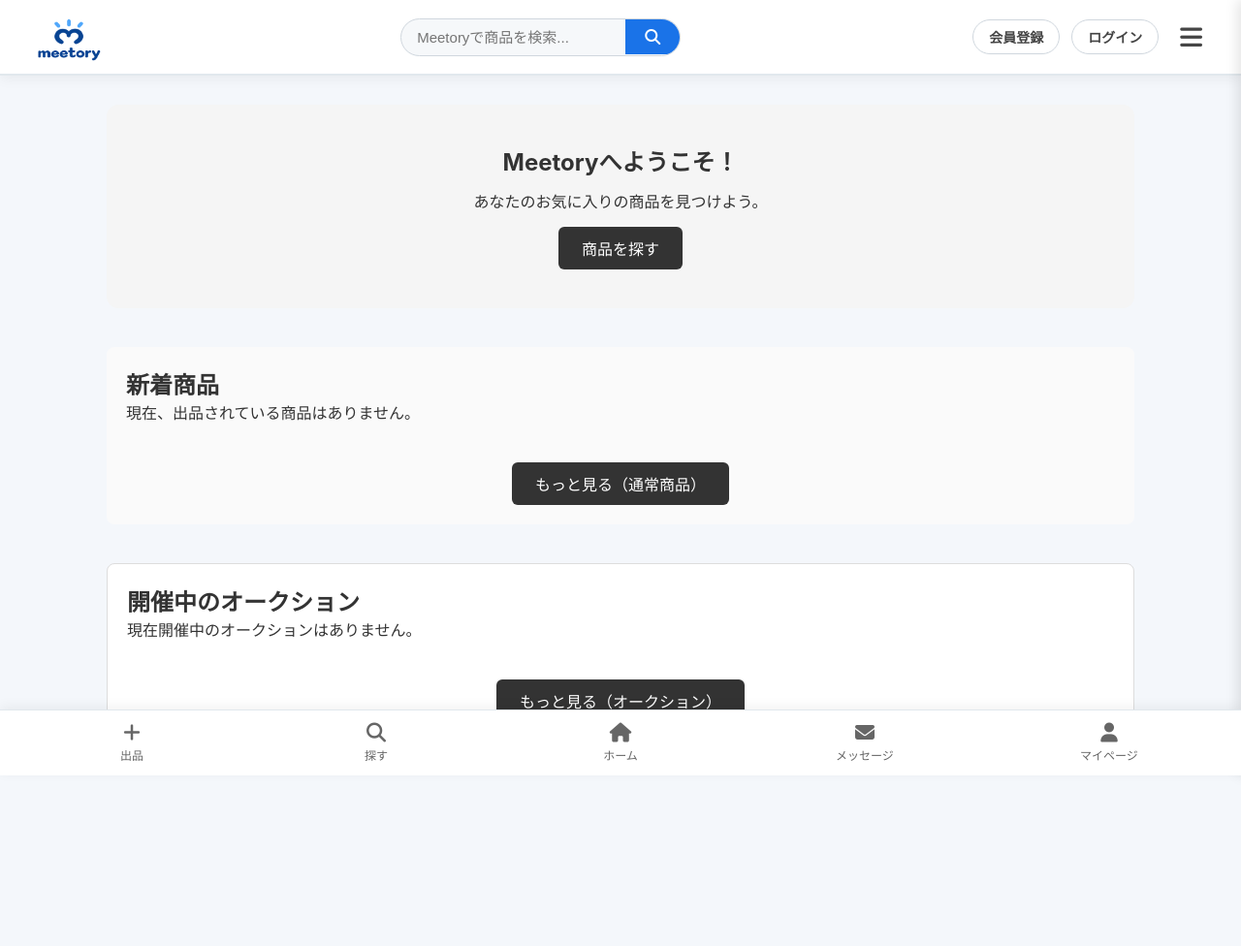
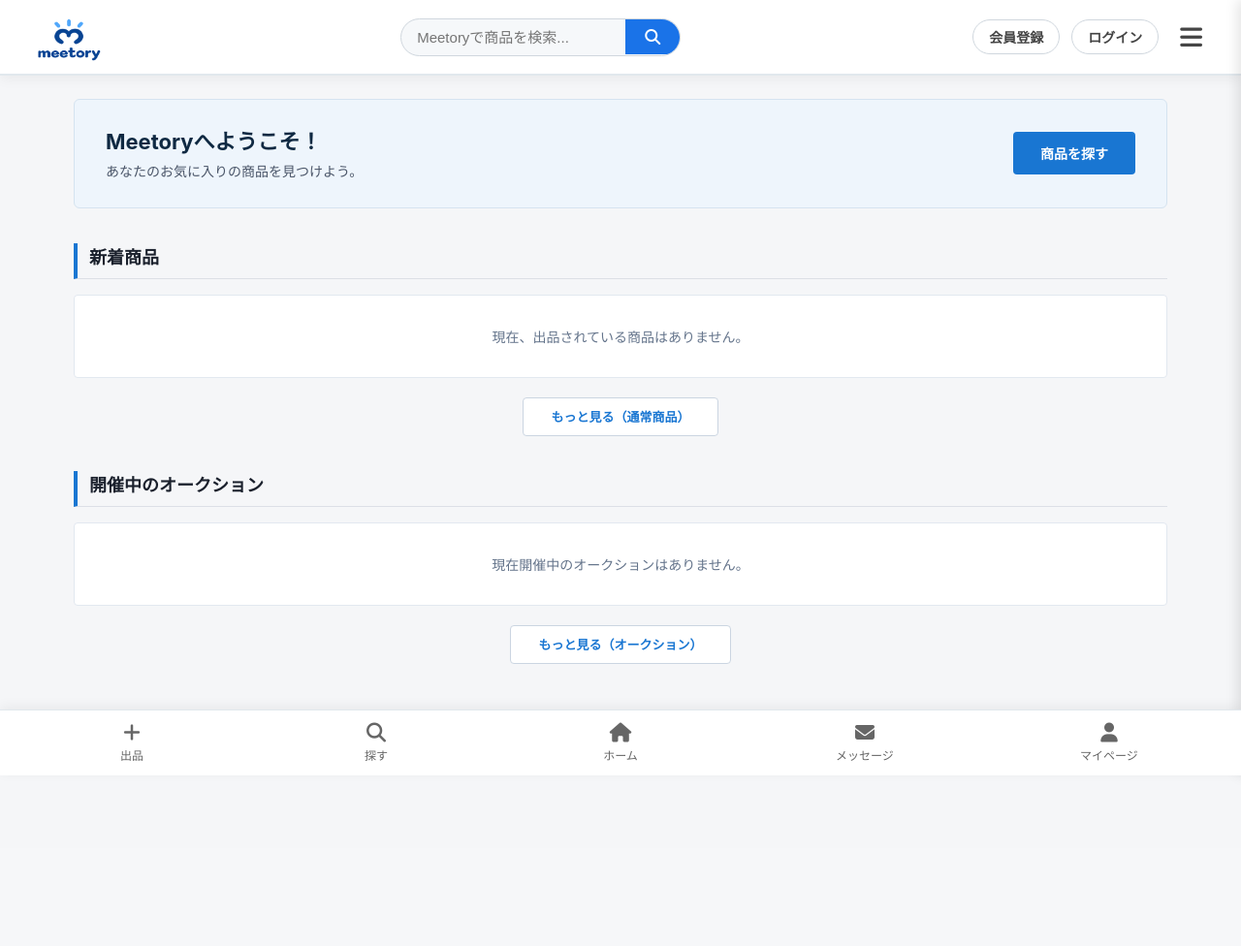
Before and after one commit to 2611043-bot/Meetory, a PHP site: page / in a window 1280 px wide. Shown: the whole page at 97% size. After the commit the page ends 785 px from the top, so only its background shows below. Run offline with PHP 8.4, Linux system fonts and the light colour scheme; data that the repository does not hold is empty; a stand-in replaces the project's code that opens the database connection.

Commit message:
変更内容

```diff
--- a/meetory/assets/css/home.css
+++ b/meetory/assets/css/home.css
@@ -1,135 +1,291 @@
-/* ホーム画面全体 */
-.home-main {
-    max-width: 1100px;
-    margin: 30px auto;
-    padding: 0 20px 100px;
+@charset "UTF-8";
+
+/* ==============================
+    ホーム画面専用スタイルシート
+    index.php で使用（PHP変更なし）
+   ============================== */
+
+body {
+    background-color: #f5f6f8;
+    margin: 0;
+    color: #222222;
 }
 
-/* ホーム画面の紹介エリア */
+.home-main {
+    width: min(100% - 32px, 1140px);
+    margin: 24px auto 110px;
+    display: flex;
+    flex-direction: column;
+    gap: 36px;
+    box-sizing: border-box;
+}
+
+/* ==============================
+    トップバナー（.home-intro）
+   ============================== */
 .home-intro {
-    padding: 40px 20px;
-    margin-bottom: 35px;
-    text-align: center;
-    background: #f5f5f5;
-    border-radius: 12px;
+    display: flex;
+    flex-wrap: wrap;
+    align-items: center;
+    justify-content: space-between;
+    gap: 16px 24px;
+    padding: 28px 32px;
+    border: 1px solid #d5e3f0;
+    border-radius: 6px;
+    background-color: #eef5fc;
 }
 
 .home-intro h1 {
-    margin-bottom: 12px;
+    margin: 0 0 6px 0;
+    font-size: 22px;
+    font-weight: 700;
+    color: #0f2942;
+    line-height: 1.4;
 }
 
-/* 商品を探すボタン・もっと見るボタン */
-.home-intro a,
-.more-goods a {
-    display: inline-block;
-    padding: 10px 24px;
-    margin-top: 15px;
-    color: #fff;
-    background: #333;
-    text-decoration: none;
-    border-radius: 6px;
+.home-intro p {
+    margin: 0;
+    font-size: 14px;
+    color: #4a5568;
 }
 
-/* 新着商品一覧 */
+/* テキスト2要素を左側にまとめるための調整 */
+@media (min-width: 681px) {
+    .home-intro {
+        display: grid;
+        grid-template-columns: 1fr auto;
+        grid-template-rows: auto auto;
+        column-gap: 24px;
+        row-gap: 4px;
+    }
+
+    .home-intro h1 {
+        grid-column: 1 / 2;
+        grid-row: 1 / 2;
+        margin: 0;
+    }
+
+    .home-intro p {
+        grid-column: 1 / 2;
+        grid-row: 2 / 3;
+    }
+
+    .home-intro a {
+        grid-column: 2 / 3;
+        grid-row: 1 / 3;
+    }
+}
+
+.home-intro a {
+    display: inline-flex;
+    align-items: center;
+    justify-content: center;
+    min-height: 44px;
+    padding: 0 28px;
+    border-radius: 4px;
+    background-color: #1976d2;
+    color: #ffffff;
+    font-size: 14px;
+    font-weight: 700;
+    text-decoration: none;
+    white-space: nowrap;
+}
+
+.home-intro a:hover {
+    background-color: #1565c0;
+}
+
+/* ==============================
+    商品セクション共通（新着商品・開催中オークション）
+   ============================== */
+.new-goods,
+.active-auctions {
+    box-sizing: border-box;
+}
+
+.new-goods h2,
+.active-auctions h2 {
+    margin: 0 0 16px 0;
+    padding: 0 0 10px 12px;
+    border-left: 4px solid #1976d2;
+    border-bottom: 1px solid #dcdfe6;
+    font-size: 18px;
+    font-weight: 700;
+    color: #1a202c;
+}
+
+.new-goods > p,
+.active-auctions > p {
+    margin: 0;
+    padding: 32px 16px;
+    border: 1px solid #e2e8f0;
+    border-radius: 4px;
+    background-color: #ffffff;
+    color: #64748b;
+    font-size: 14px;
+    text-align: center;
+}
+
+/* ==============================
+    商品グリッド・カード（実務EC風5列構成）
+   ============================== */
 .goods-grid {
     display: grid;
-    grid-template-columns: repeat(3, minmax(0, 1fr));
-    gap: 20px;
+    grid-template-columns: repeat(5, minmax(0, 1fr));
+    gap: 14px;
 }
 
-/* 商品カード */
 .goods-card {
+    display: flex;
+    flex-direction: column;
+    border: 1px solid #e2e8f0;
+    border-radius: 6px;
+    background-color: #ffffff;
     overflow: hidden;
-    color: #222;
     text-decoration: none;
-    border: 1px solid #ddd;
-    border-radius: 8px;
-    padding-bottom: 12px;
-    transition: transform 0.2s, box-shadow 0.2s;
+    color: inherit;
 }
 
-/* マウスを乗せたとき */
 .goods-card:hover {
-    transform: translateY(-4px);
-    box-shadow: 0 4px 12px rgba(0, 0, 0, 0.12);
+    border-color: #1976d2;
 }
 
-/* 商品画像 */
-.goods-card img {
+.goods-card img,
+.goods-card .no-image {
+    width: 100%;
+    aspect-ratio: 1 / 1;
     display: block;
-    width: 100%;
-    height: 200px;
-    object-fit: cover;
+    border-bottom: 1px solid #edf2f7;
 }
 
-/* 商品画像がない場合 */
-.no-image {
+.goods-card img {
+    object-fit: cover;
+    background-color: #f8fafc;
+}
+
+.goods-card .no-image {
     display: flex;
-    width: 100%;
-    height: 200px;
     align-items: center;
     justify-content: center;
-    background: #f0f0f0;
-    color: #666;
+    background-color: #edf2f7;
+    color: #718096;
+    font-size: 12px;
+    font-weight: 600;
 }
 
-/* 商品名・価格 */
-.goods-card h3,
-.goods-price {
-    margin: 12px;
+.goods-card h3 {
+    margin: 10px 10px 6px;
+    font-size: 13px;
+    font-weight: 500;
+    line-height: 1.4;
+    color: #2d3748;
+    display: -webkit-box;
+    -webkit-line-clamp: 2;
+    -webkit-box-orient: vertical;
+    overflow: hidden;
 }
 
-.goods-price {
-    font-weight: bold;
+.goods-card .goods-price {
+    margin: auto 10px 10px;
+    font-size: 15px;
+    font-weight: 700;
+    color: #111827;
 }
 
-/* もっと見るボタン */
-.more-goods {
-    text-align: center;
-    margin-top: 25px;
+.goods-card .auction-end {
+    margin: 0;
+    padding: 6px 10px;
+    border-top: 1px solid #edf2f7;
+    background-color: #f8fafc;
+    font-size: 11px;
+    color: #4a5568;
 }
 
-/* スマートフォン対応 */
-@media (max-width: 650px) {
+/* ==============================
+    「もっと見る」ボタン
+   ============================== */
+.more-goods {
+    margin-top: 20px;
+    text-align: center;
+}
+
+.more-goods a {
+    display: inline-flex;
+    align-items: center;
+    justify-content: center;
+    min-height: 40px;
+    padding: 0 28px;
+    border: 1px solid #cbd5e1;
+    border-radius: 4px;
+    background-color: #ffffff;
+    color: #1976d2;
+    font-size: 13px;
+    font-weight: 700;
+    text-decoration: none;
+}
+
+.more-goods a:hover {
+    background-color: #f0f7ff;
+    border-color: #1976d2;
+}
+
+/* ==============================
+    レスポンシブ対応
+   ============================== */
+@media (max-width: 960px) {
     .goods-grid {
-        grid-template-columns: repeat(2, minmax(0, 1fr));
-        gap: 12px;
+        grid-template-columns: repeat(4, minmax(0, 1fr));
     }
+}
 
-    .goods-card img,
-    .no-image {
-        height: 140px;
+@media (max-width: 740px) {
+    .goods-grid {
+        grid-template-columns: repeat(3, minmax(0, 1fr));
+        gap: 10px;
+    }
+}
+
+@media (max-width: 520px) {
+    .home-main {
+        width: min(100% - 20px, 1140px);
+        margin: 16px auto 95px;
+        gap: 28px;
     }
 
     .home-intro {
-        padding: 30px 15px;
+        padding: 20px 16px;
+    }
+
+    .home-intro h1 {
+        font-size: 19px;
+    }
+
+    .home-intro a {
+        width: 100%;
+    }
+
+    .new-goods h2,
+    .active-auctions h2 {
+        font-size: 16px;
+    }
+
+    .goods-grid {
+        grid-template-columns: repeat(2, minmax(0, 1fr));
+        gap: 8px;
+    }
+
+    .goods-card h3 {
+        margin: 8px 8px 4px;
+        font-size: 12px;
+    }
+
+    .goods-card .goods-price {
+        margin: auto 8px 8px;
+        font-size: 14px;
+    }
+
+    .goods-card .auction-end {
+        padding: 5px 8px;
+        font-size: 10px;
     }
 }
-
-/* ==============================
-   ホーム: 新着商品セクション
-   home.php の class="new-goods" に対応
-   既存の .goods-grid / .goods-card などと競合しないよう、
-   セクション固有のラッパースタイルのみを定義
-   ============================== */
-.new-goods {
-    margin-top: 40px;
-    padding: 20px;
-    background: #fafafa;
-    border-radius: 8px;
-}
-
-/* 開催中のオークションセクション */
-.active-auctions {
-    margin-top: 40px;
-    padding: 20px;
-    background: #fff;
-    border-radius: 8px;
-    border: 1px solid #ddd;
-}
-
-.active-auctions .auction-end {
-    margin: 0 12px 12px 12px;
-    font-size: 14px;
-    color: #666;
-}
--- a/meetory/index.php
+++ b/meetory/index.php
@@ -65,10 +65,10 @@ $auction_stmt->execute();
 $auction_list = $auction_stmt->fetchAll(PDO::FETCH_ASSOC);
 ?>
 
+<?php require_once __DIR__ . '/../meetory-header.php'; ?>
+
 <!-- CSSを読み込む -->
-<link rel="stylesheet" href="/Meetory/meetory/assets/css/home.css">
-
-<?php require_once __DIR__ . '/../meetory-header.php'; ?>
+<link rel="stylesheet" href="/Meetory/meetory/assets/css/home.css?v=2">
 
 <main class="home-main">
     <section class="home-intro">
```
